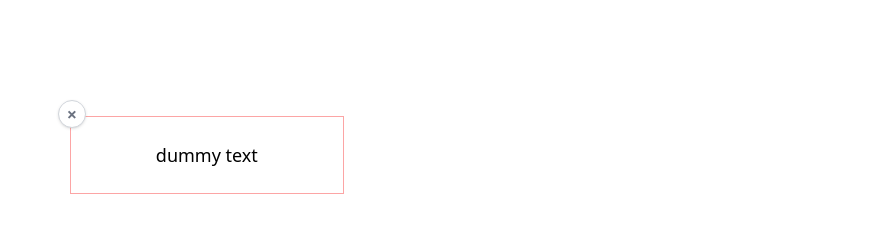
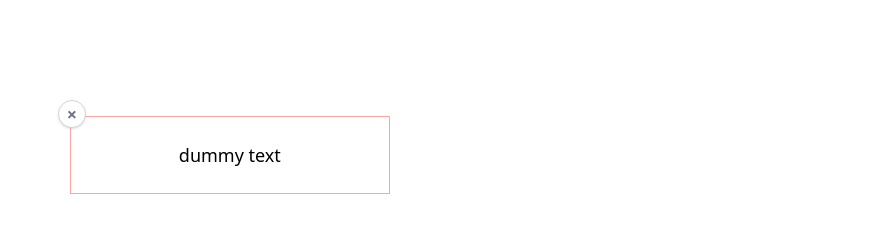
Before and after one commit to Greenora/project-YellowMemo, a React (Create React App) app in the folder react-project/: page /post/create in a window 1280 px wide. Both pictures are taken after a click on the button 508 px from the left and 752 px from the top of the page. Shown: the top 244 px of the page, without its empty margins (386-1257 px from the left). Built offline with nearby package versions, Linux system fonts and the light colour scheme.

Commit message:
✨ 드래그 컴포넌츠

```diff
--- a/react-project/src/components/DraggableImage.jsx
+++ b/react-project/src/components/DraggableImage.jsx
@@ -1,31 +1,48 @@
-import { DndContext, useDraggable } from "@dnd-kit/core";
-import React, { useEffect, useRef } from "react";
+import React from "react";
+import { useDraggable } from "@dnd-kit/core";
 
-function DraggableImage({ id, src, x, y, onDelete }) {
-  const { attributes, listeners, setNodeRef, transform, isDragging } = useDraggable({
-    id,
-    data: { type: "image" }
-  });
+function DraggableImage({ id, src, x, y, onDelete, zIndex }) {
+  const { setNodeRef, listeners, attributes, transform } = useDraggable({ id });
 
   const style = {
     position: "absolute",
-    left: (transform ? x + transform.x : x),
-    top: (transform ? y + transform.y : y),
-    zIndex: 1,
-    pointerEvents: isDragging ? "none" : "auto",
+    left: transform ? x + transform.x : x,
+    top: transform ? y + transform.y : y,
+    zIndex: zIndex || 1, // 전달받은 zIndex 사용
   };
 
   return (
-    <div ref={setNodeRef} style={style} {...attributes} {...listeners}>
+    <div ref={setNodeRef} style={style} className="group">
+      {/* 삭제 버튼 */}
       <button
-        onClick={e => { e.stopPropagation(); onDelete(id); }}
-        className="absolute -top-3 -left-3 bg-white border border-gray-300 rounded-full w-6 h-6 flex items-center justify-center shadow hover:bg-gray-100 z-10"
+        onClick={e => {
+          e.stopPropagation();
+          onDelete(id);
+        }}
+        className="absolute -top-3 -left-3 bg-white border border-gray-300 rounded-full w-6 h-6 flex items-center justify-center shadow hover:bg-gray-100 z-30"
         aria-label="삭제"
         type="button"
+        style={{ cursor: "pointer" }}
       >
         <span className="text-lg font-bold text-gray-500">×</span>
       </button>
-      <img src={src} alt="" className="max-w-[120px] rounded cursor-grab" draggable={false} />
+      <img src={src} alt="" className="max-w-[250px] cursor-default" draggable={false} />
+      {/* 드래그 핸들: 하단 바에만 listeners/attributes 부착 */}
+      <div
+        {...listeners}
+        {...attributes}
+        className="absolute left-0 top-5 w-full h-28 bg-gray-100 opacity-50 cursor-grab z-20"
+        style={{
+          borderRadius: "0 0 8px 8px",
+          textAlign: "center",
+          fontSize: "12px",
+          userSelect: "none",
+        }}
+        title="여기를 잡고 드래그"
+        onMouseDown={e => e.stopPropagation()}
+      >
+        <span className="text-gray-500">드래그</span>
+      </div>
     </div>
   );
 }
--- a/react-project/src/components/DraggableTextbox.jsx
+++ b/react-project/src/components/DraggableTextbox.jsx
@@ -22,8 +22,9 @@ function DraggableTextbox({
     left: transform ? x + transform.x : x,
     top: transform ? y + transform.y : y,
     zIndex: 1,
-    minWidth: 220,
-    maxWidth: 400,
+    width: 320, // 고정 width (px)
+    minWidth: 320,
+    maxWidth: 320,
   };
 
   return (
@@ -40,16 +41,16 @@ function DraggableTextbox({
         style={{
           position: "absolute",
           left: 0,
-          top: 0,
+          top: 5,
           width: "100%",
-          height: 15,
+          height: 18,
           cursor: "grab",
           zIndex: 5,
-          background: "rgba(0,0,0,0.0)",
+          background: "rgba(0,0,0,0)",
         }}
         onMouseDown={e => e.stopPropagation()}
       />
-      {/* 삭제 버튼: 항상 좌상단에 노출 */}
+      {/* 삭제 버튼 */}
       <button
         onClick={e => {
           e.stopPropagation();
@@ -64,8 +65,9 @@ function DraggableTextbox({
       </button>
       {/* 사진 프레임 스타일 텍스트박스 */}
       <div
-        className={`px-8 py-6 min-w-[220px] max-w-[400px] min-h-[60px] flex items-center justify-center transition-colors duration-150
-          ${editing ? "border border-red-300 bg-white" : "border border-transparent bg-white"}
+        className={`px-8 py-6 min-h-[60px] flex items-center justify-center transition-colors duration-150
+          ${editing ? "border border-red-300 bg-transparent" : "border border-transparent bg-transparent"}
+          w-full
         `}
         style={{
           fontFamily: "inherit",
@@ -75,20 +77,21 @@ function DraggableTextbox({
         {editing ? (
           <textarea
             ref={textareaRef}
-            className="w-full bg-white text-black outline-none resize-none overflow-hidden text-center text-lg"
+            className="w-full bg-transparent text-black outline-none resize-none overflow-hidden text-center text-lg"
             value={content}
             maxLength={500}
             onChange={e => onChange(id, e.target.value)}
             onBlur={() => setEditingId(null)}
             rows={1}
             style={{
-              minWidth: 180,
-              maxWidth: 400,
               boxSizing: "border-box",
               border: "none",
               padding: 0,
               background: "transparent",
               fontFamily: "inherit",
+              width: "100%",
+              minWidth: "100%",
+              maxWidth: "100%",
             }}
             autoFocus
           />
@@ -96,11 +99,12 @@ function DraggableTextbox({
           <div
             className="w-full text-black text-center text-lg"
             style={{
-              minWidth: 180,
-              maxWidth: 400,
               whiteSpace: "pre-wrap",
               wordBreak: "break-all",
               fontFamily: "inherit",
+              width: "100%",
+              minWidth: "100%",
+              maxWidth: "100%",
             }}
           >
             {content}
```
